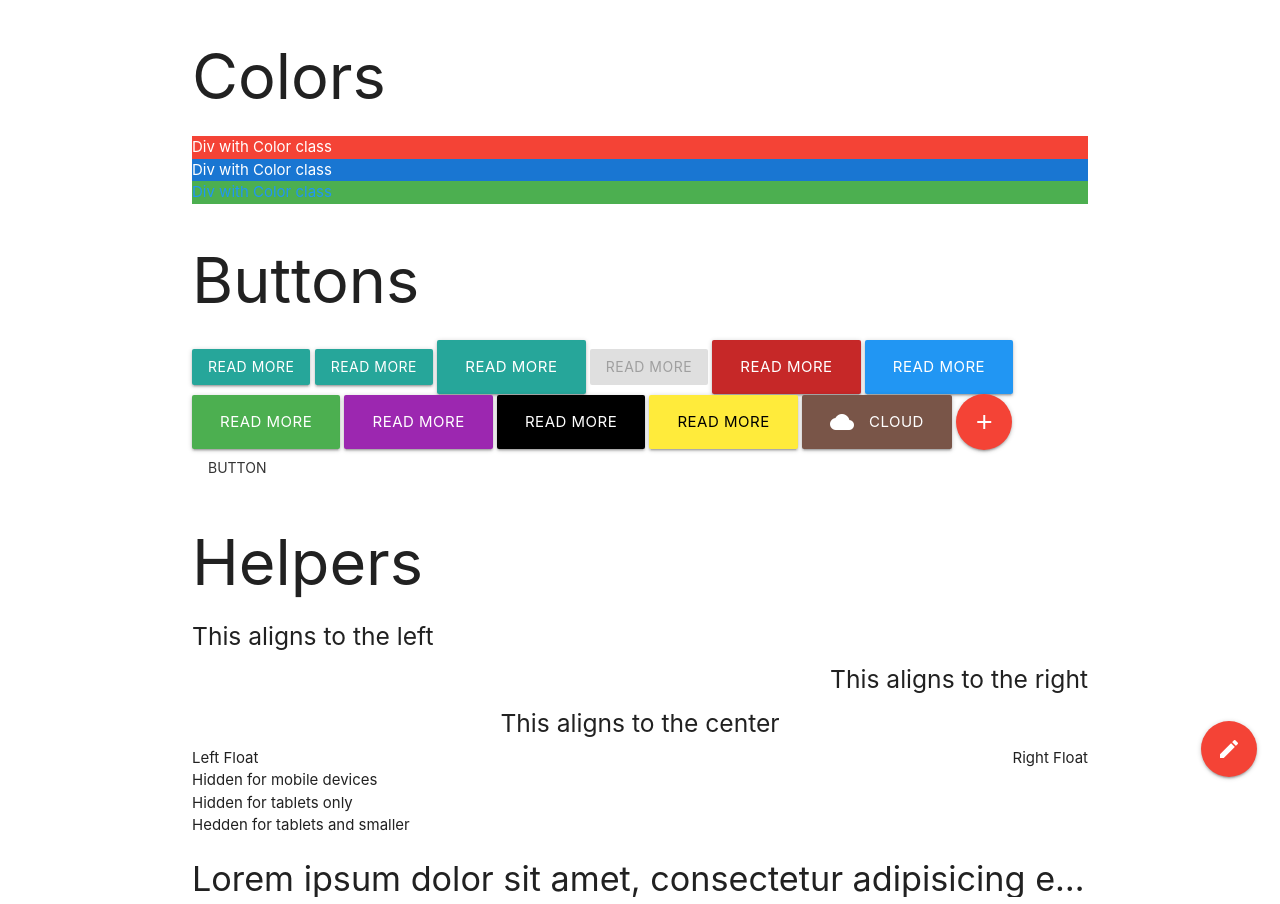
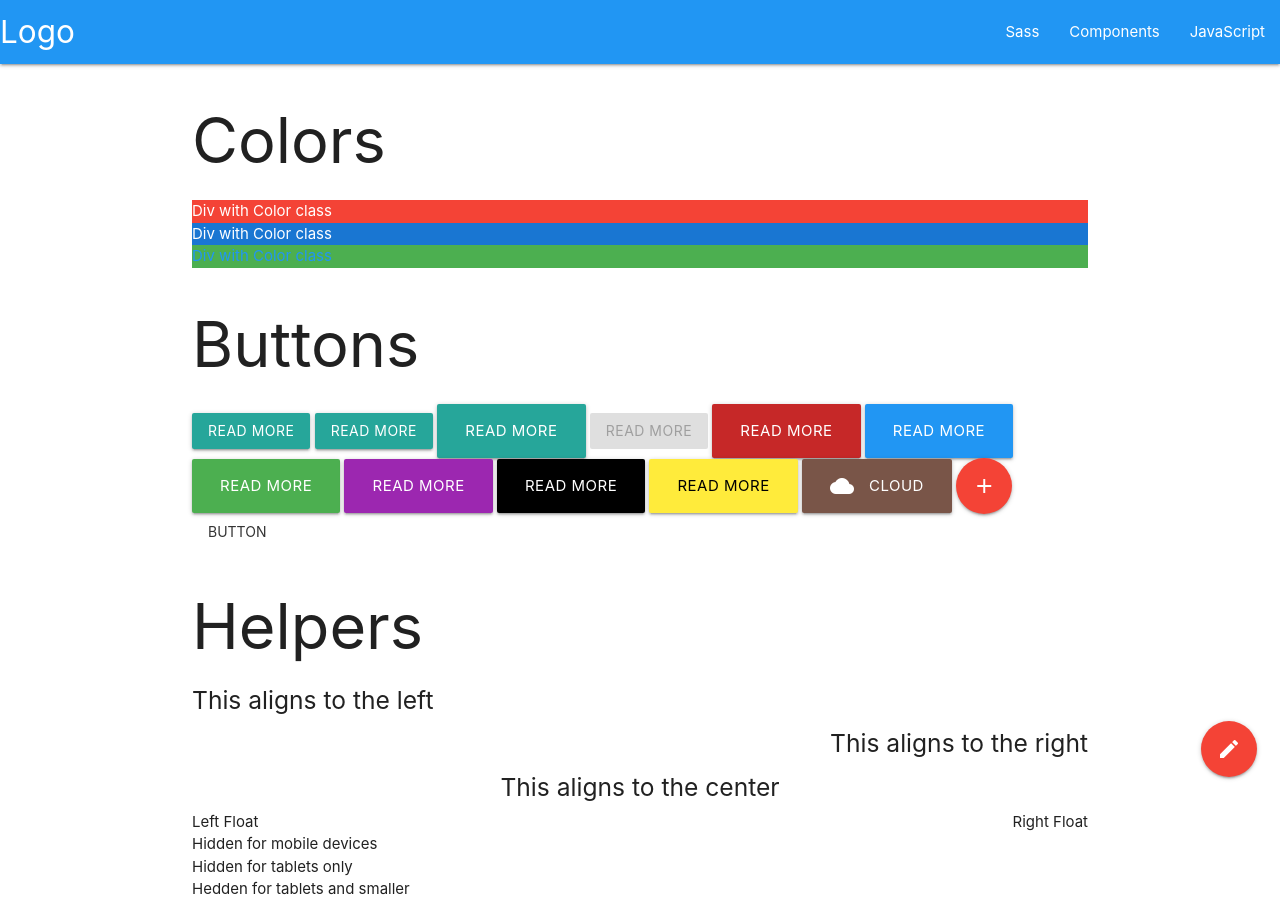
Before and after one commit to RobD30/MaterializeSandbox, a plain HTML site: page index.html in a window 1280 px wide. Shown: the top 904 px of the page. Drawn offline with nearby package versions, Linux system fonts and the light colour scheme.

Commit message:
Added navbar, changed colors for navbar and footer

```diff
--- a/index.html
+++ b/index.html
@@ -12,6 +12,19 @@
 </head>
 
 <body>
+    <header>
+        <nav>
+            <div class="nav-wrapper blue">
+              <a href="#" class="brand-logo">Logo</a>
+              <ul id="nav-mobile" class="right hide-on-med-and-down">
+                <li><a href="sass.html">Sass</a></li>
+                <li><a href="badges.html">Components</a></li>
+                <li><a href="collapsible.html">JavaScript</a></li>
+              </ul>
+            </div>
+          </nav>
+    </header>
+
     <main>
         <div class="container">
             <h1>Colors</h1>
@@ -119,7 +132,7 @@
     </main>
     <!-- Main -->
     <!-- Footer -->
-    <footer class="page-footer">
+    <footer class="page-footer blue">
         <div class="container">
             <div class="row">
                 <div class="col l6 s12">
@@ -139,7 +152,7 @@
         </div>
         <div class="footer-copyright">
             <div class="container">
-                © 2014 Copyright Text
+                © 2018 rob.dev
                 <a class="grey-text text-lighten-4 right" href="#!">More Links</a>
             </div>
         </div>
```
